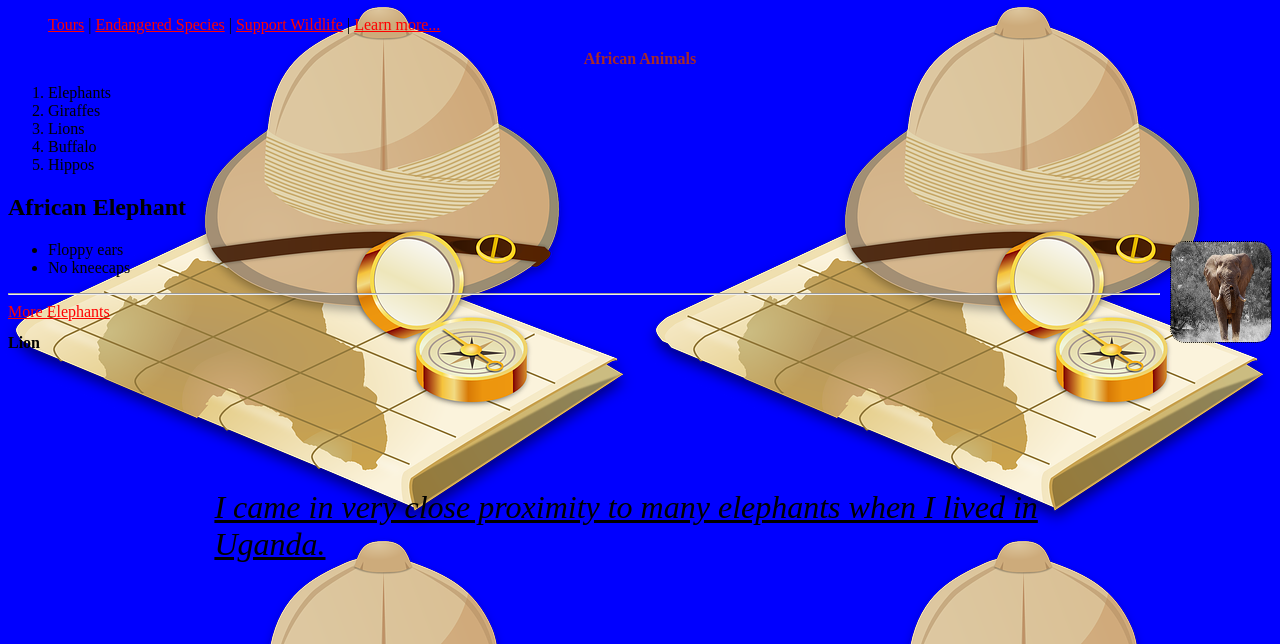
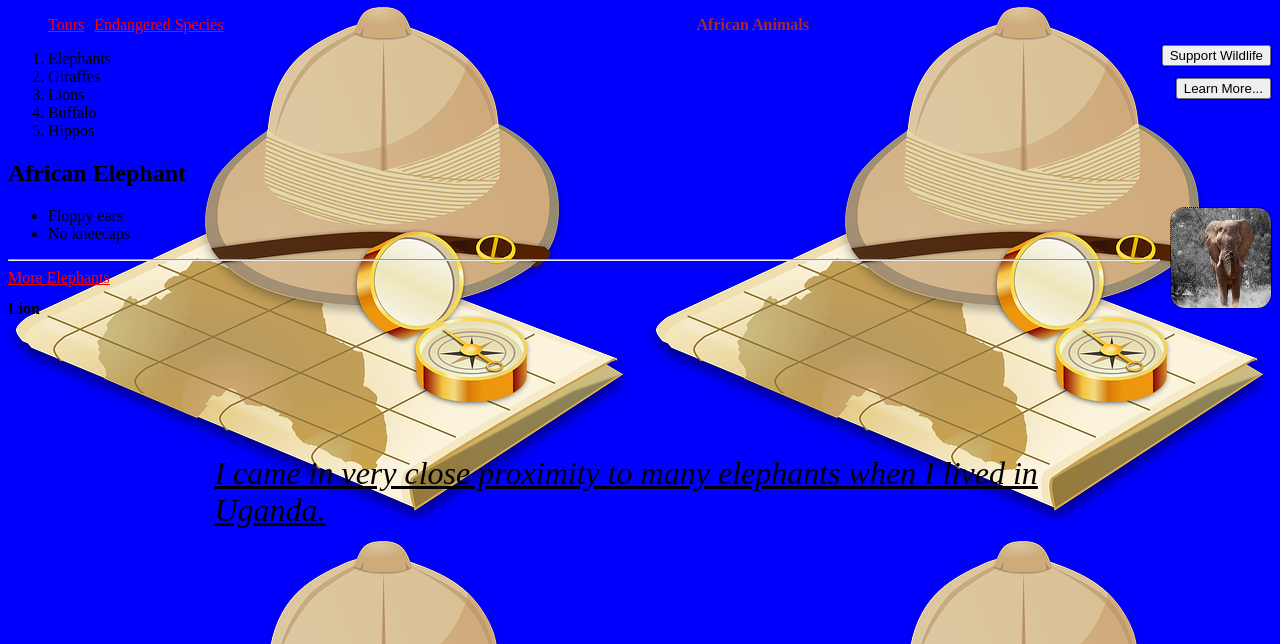
Before and after one commit to tylerbyte-tiy/wk-1-alpha, a plain HTML site: page index.html in a window 1280 px wide. Shown: the top 644 px of the page. Drawn offline with Linux system fonts and the light colour scheme.

Commit message:
feat (style) Add buttons

```diff
--- a/index.html
+++ b/index.html
@@ -6,7 +6,7 @@
     <title>African wildlife</title>
 <link rel="stylesheet" href="stylesheet.css">
   </head>
-  <!-- <main> -->
+  <main>
   <body>
 
     <header>
@@ -14,10 +14,11 @@
 
 
         <ul>
-  <a  href="https://yellowzebrasafaris.com/?utm_source=bing&utm_medium=cpc&utm_campaign=PX%20%7C%20USA%20%7C%20Generic&utm_term=african%20safari%20tours&utm_content=USA%20%7C%20Safari&gclid=CImdzoGqttICFQZVMgod1t0PWg&gclsrc=ds">Tours</a> |
-  <a href="http://www.southafrica.net/za/en/articles/entry/article-southafrica.net-south-africas-endangered-species?gclid=CODks86qttICFQi5wAodCdoCJA">Endangered Species</a> |
-  <a href="https://www.awf.org/">Support Wildlife</a> |
-  <a href="https://www.ncsu.edu/aern/">Learn more...</a>
+  <a  href class="float-left" ="https://yellowzebrasafaris.com/?utm_source=bing&utm_medium=cpc&utm_campaign=PX%20%7C%20USA%20%7C%20Generic&utm_term=african%20safari%20tours&utm_content=USA%20%7C%20Safari&gclid=CImdzoGqttICFQZVMgod1t0PWg&gclsrc=ds">Tours</a>
+  <a href class="float-left"="http://www.southafrica.net/za/en/articles/entry/article-southafrica.net-south-africas-endangered-species?gclid=CODks86qttICFQi5wAodCdoCJA">Endangered Species</a>
+  <a href class="float-right clear"="https://www.awf.org/"><button type="button">Support Wildlife</button></a>
+  <a href class="float-right clear"="https://www.ncsu.edu/aern/"><button type="button">Learn More...</button></a>
+
 </ul>
   </nav>
 
--- a/stylesheet.css
+++ b/stylesheet.css
@@ -6,6 +6,14 @@ footer {
 }
 nav {
     display: block;
+
+.clear{
+  clear:both;
+}
+
+.cf:after {
+  clear:both;
+}
 }
 h1{
   color: brown;
@@ -56,10 +64,10 @@ a:link, a:visited, a:hover, a:focus, a:active{
 grad{
   background:linear-gradient(blue, green);
 }
-  /*.float-left {
+  .float-left {
     float: left;
     margin: 0 10px 10px 0;
-  }*/
+  }
 .float-right {
   border: dotted 1px black;
   float: right;
```
Also changed, not shown: 1 other file.
